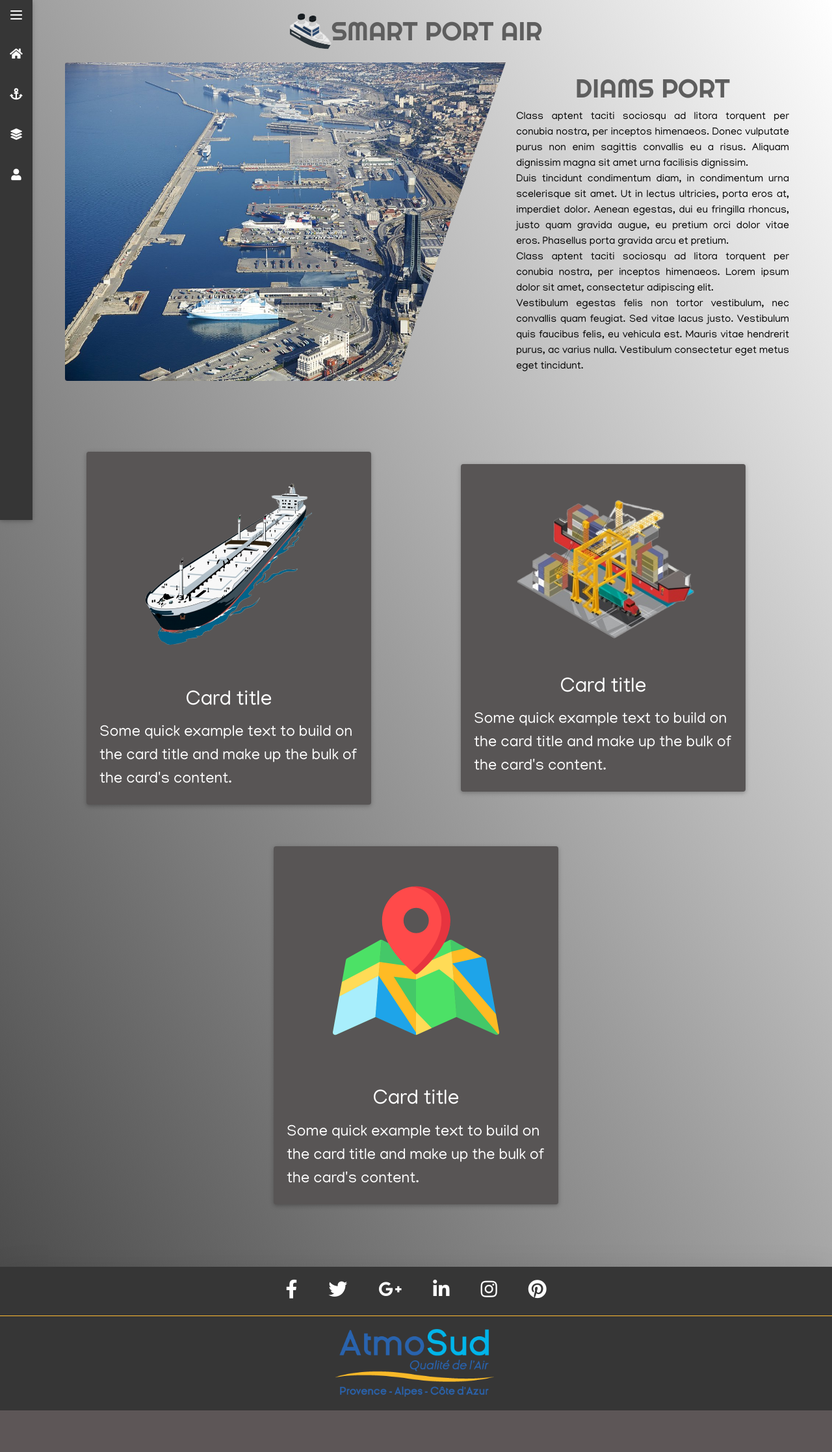
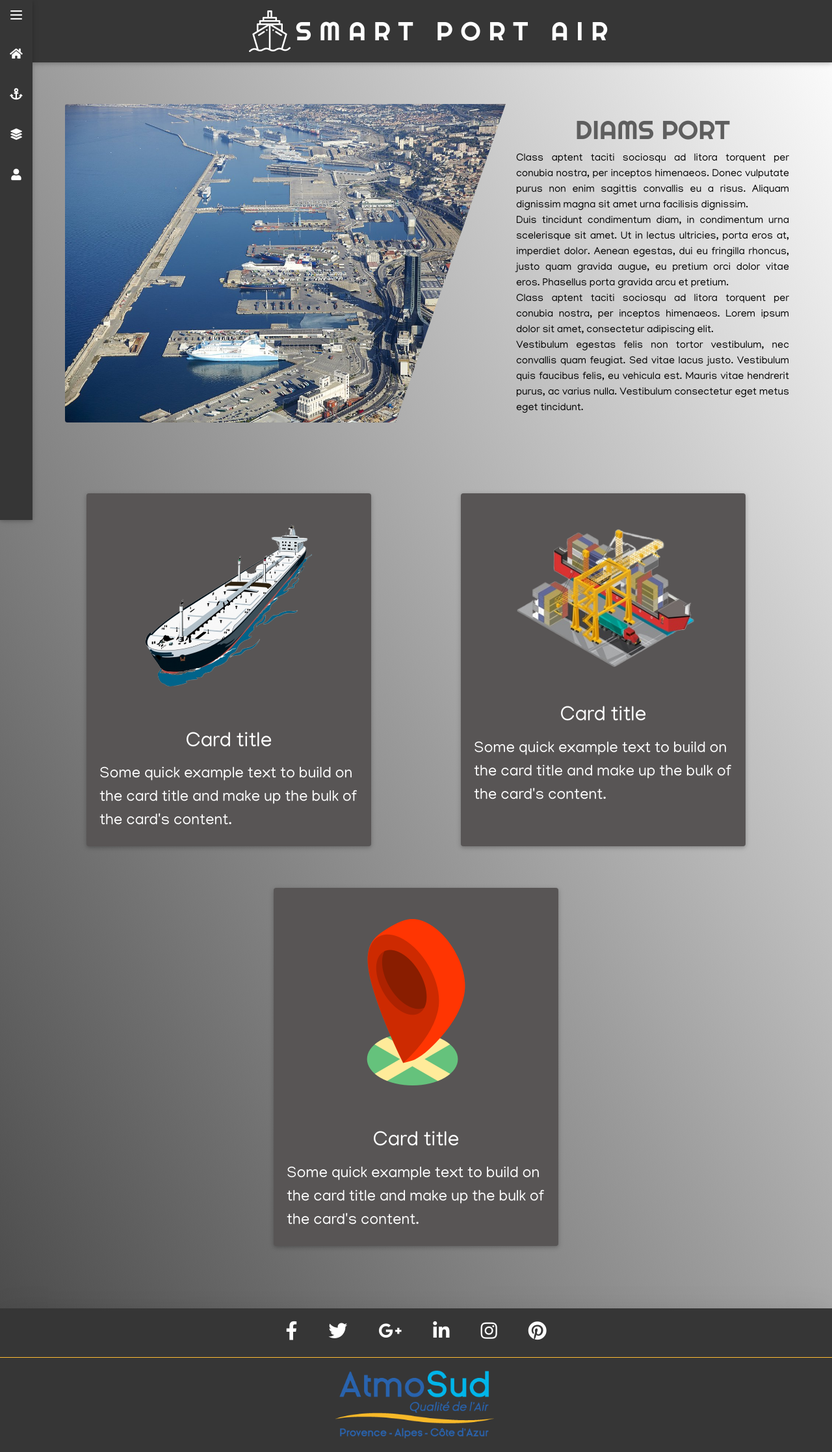
Before and after one commit to Dudy83/Smart-Port-Air, a Symfony app: template templates/smart_port/index.html.twig in a window 1280 px wide. Shown: the whole page at 65% size. Before the commit the page ends 2170 px from the top, so only its background shows below. Run offline with Twig, Linux system fonts and the light colour scheme; the template is opened without the code that fills it, so the values that code supplies are empty; style sheets or scripts are compiled from the project's sources; some libraries are stand-ins or nearby versions; some web fonts are replaced.

Commit message:
add new images/css

```diff
--- a/assets/css/app.css
+++ b/assets/css/app.css
@@ -22,6 +22,15 @@ body
     align-items: center;
 }
 
+#website-brand
+{
+    box-shadow: 0 2px 5px 0 rgba(0,0,0,.16), 0 2px 10px 0 rgba(0,0,0,.12);
+    margin-top: 0;
+    background: #363636 !important;
+    color: #fff;
+    letter-spacing:0.3em;
+    margin-left: 50px;
+}
 
 #animation-logo
 {
@@ -165,6 +174,7 @@ body
 {
     margin-left: 100px;
     margin-right: 50px;
+    margin-top: 4rem;
     padding-top: 0;
     padding-bottom: 0;
     border-radius: 5px;
@@ -316,15 +326,12 @@ body
 @keyframes slideout {
 
     0% {
-
         transform: translateX(-100px);
-        opacity: 0;
         background-color: transparent;
     }
 
     100% {
         transform: translateX(0px);
-        opacity: 1;
     }
 }
 
@@ -332,14 +339,11 @@ body
 
     0% {
         transform: translateX(200px);
-        opacity: 0;
-
     }
 
 
     100% {
         transform: translateX(0px);
-        opacity: 1;
     }
 }
 
@@ -485,6 +489,8 @@ body
     #diams-port
     {
         width: 100%;
+        margin: 0;
+        padding: 0;
     }
 
     #diams-port-img
--- a/assets/js/app.js
+++ b/assets/js/app.js
@@ -17,6 +17,7 @@ $(document).ready(function () {
     });
     $('.third-button').on('click', function () {
 
+
         $('.animated-icon3').toggleClass('open');
     });
 });
@@ -29,11 +30,9 @@ window.addEventListener('scroll', () => scrollCardsAnimation());
 function scrollCardsAnimation() {
 
 let cardsContainer = document.querySelector('#cards-container');
-let elm = document.querySelector('#diams-port-container').offsetTop;
-
 
   if (window.scrollY >= 300)
-        cardsContainer.setAttribute('class', 'd-flex align-items-center justify-content-around loaded');
+        cardsContainer.setAttribute('class', 'd-flex align-items-stretch justify-content-around loaded');
   else return;
 
 }
@@ -46,7 +45,7 @@ let $dropdownContent = document.getElementById('dropdown-content');
 let $websiteContent = document.getElementById('main');
 let $websiteBrand = document.getElementById('website-brand');
 let $footer = document.getElementsByTagName('footer')[0];
-console.log($footer);
+
 
 $navLeaver.addEventListener('click', () => {
     $dropdown.setAttribute('class', 'dropdown-not-loaded');
@@ -69,9 +68,17 @@ $hamburger.addEventListener('click', () => {
 });
 
 
+
 //animation-logo removed
 let $animLogo = document.getElementById('animation-logo');
 
 window.addEventListener('load', setTimeout(() =>{
     $animLogo.setAttribute('class', 'not-loaded');
 }, 500));
+
+
+let iframe = document.getElementById("pollution-paca");
+
+let svg = iframe.contentWindow.document.getElementsByTagName("svg")[0];
+
+svg.style.setProperty('transform', 'translate3d(-656px, 255px, 0px)');
--- a/templates/base.html.twig
+++ b/templates/base.html.twig
@@ -20,7 +20,7 @@
 
     <body>
 
-    <h1 id="website-brand"><img src="images/boat.png" width="64px"> SMART PORT AIR </h1>
+    <h1 id="website-brand" class="p-3"><img src="images/cruiseWhite.png" width="64px" class="mr-2">SMART PORT AIR</h1>
 
     <nav id="navbar" class="d-flex flex-column justify-content-start align-items-center">
 
@@ -59,7 +59,7 @@
       <i id="nav-dropdown-leaver" class="fas fa-chevron-left d-flex justify-content-center align-items-center"></i>
 
       <div class="d-flex flex-column justify-content-center align-items-center border-bottom">
-        <img src="images/boat.png" width="64px">
+        <img src="images/cruiseGrey.png" width="64px">
         <h1 id="dropdown-brand"> SMART PORT AIR </h1>
       </div>
 
@@ -70,8 +70,7 @@
       </div>
     </div>
 
-
-        <main id="main">{% block body %}{% endblock %}</main>
+      <main id="main">{% block body %}{% endblock %}</main>
 
     <footer class="page-footer font-small darken-3 shadow-lg" style="background: #363636">
 
--- a/templates/smart_port/index.html.twig
+++ b/templates/smart_port/index.html.twig
@@ -26,7 +26,7 @@
   </div>
 
   <!-- Card group -->
-  <div id="cards-container" class="d-flex flex-wrap align-items-center justify-content-around not-loaded">
+  <div id="cards-container" class="d-flex flex-wrap align-items-stretch justify-content-around not-loaded">
 
     <!-- Card -->
     <div class="card w-25">
@@ -85,7 +85,7 @@
 
       <!-- Card image -->
        <div class="view overlay p-5 d-flex justify-content-center align-items-center">
-        <img src="images/map.png" alt="Card image cap" width="256px">
+        <img src="images/maps.png" alt="Card image cap" width="256px">
         <a href="#!">
           <div class="mask rgba-white-slight"></div>
         </a>
--- a/templates/smart_port/map.html.twig
+++ b/templates/smart_port/map.html.twig
@@ -1,7 +1,6 @@
 {% extends 'base.html.twig' %}
 
 {% block body %}
-
 
     <div id="maps-container" class="d-flex flex-wrap justify-content-center align-items-center p-3">
 
@@ -23,7 +22,4 @@
             <iframe id="pollution-paca" src="http://172.16.13.140/azur/azur-jour.html" width="46%" height="820px"></iframe>
     </div>
 
-
-
-
 {% endblock %}
```
Also changed, not shown: public/images/cruiseGrey.png (added), public/images/cruiseWhite.png (added), public/images/logo.png (added), public/images/maps.png (added).
